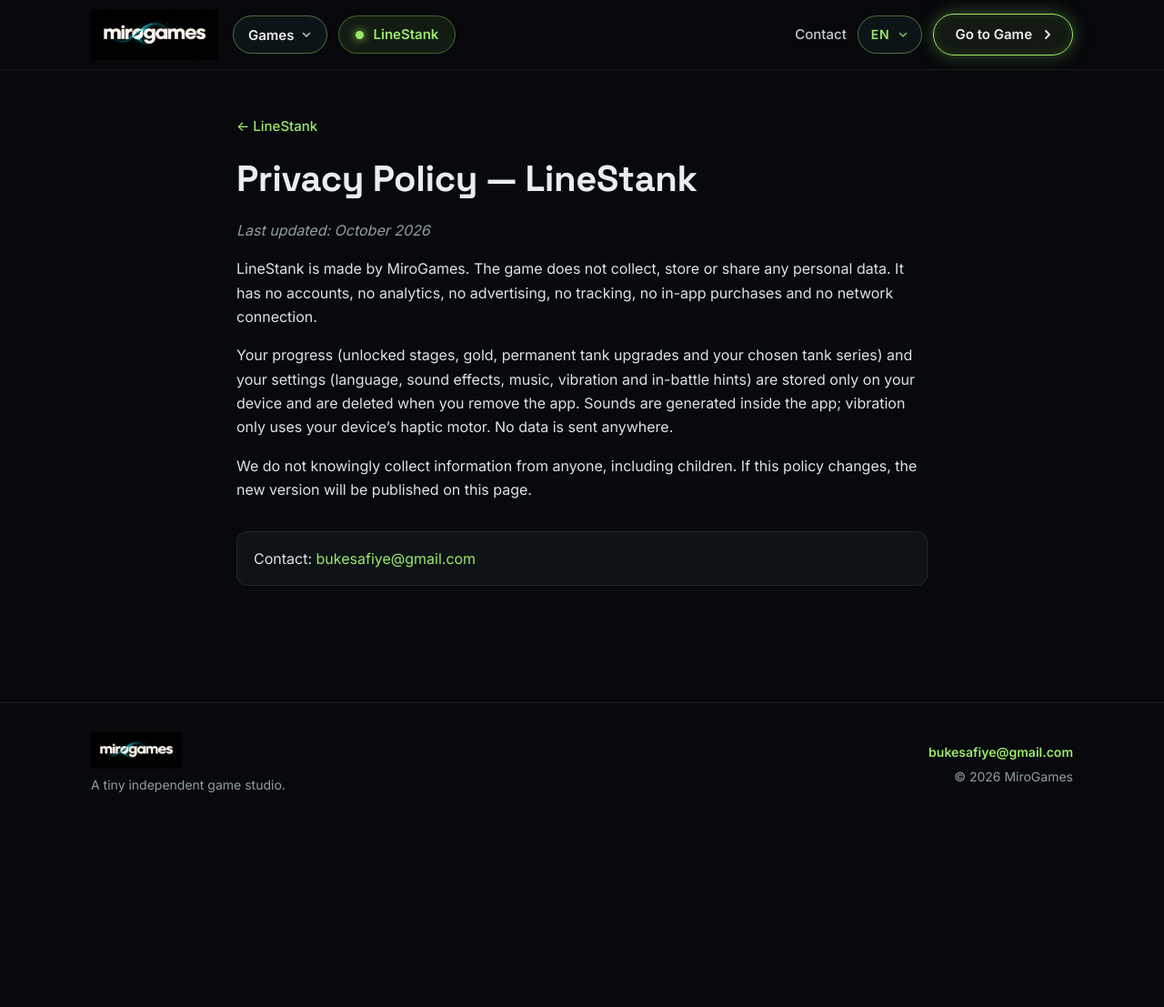
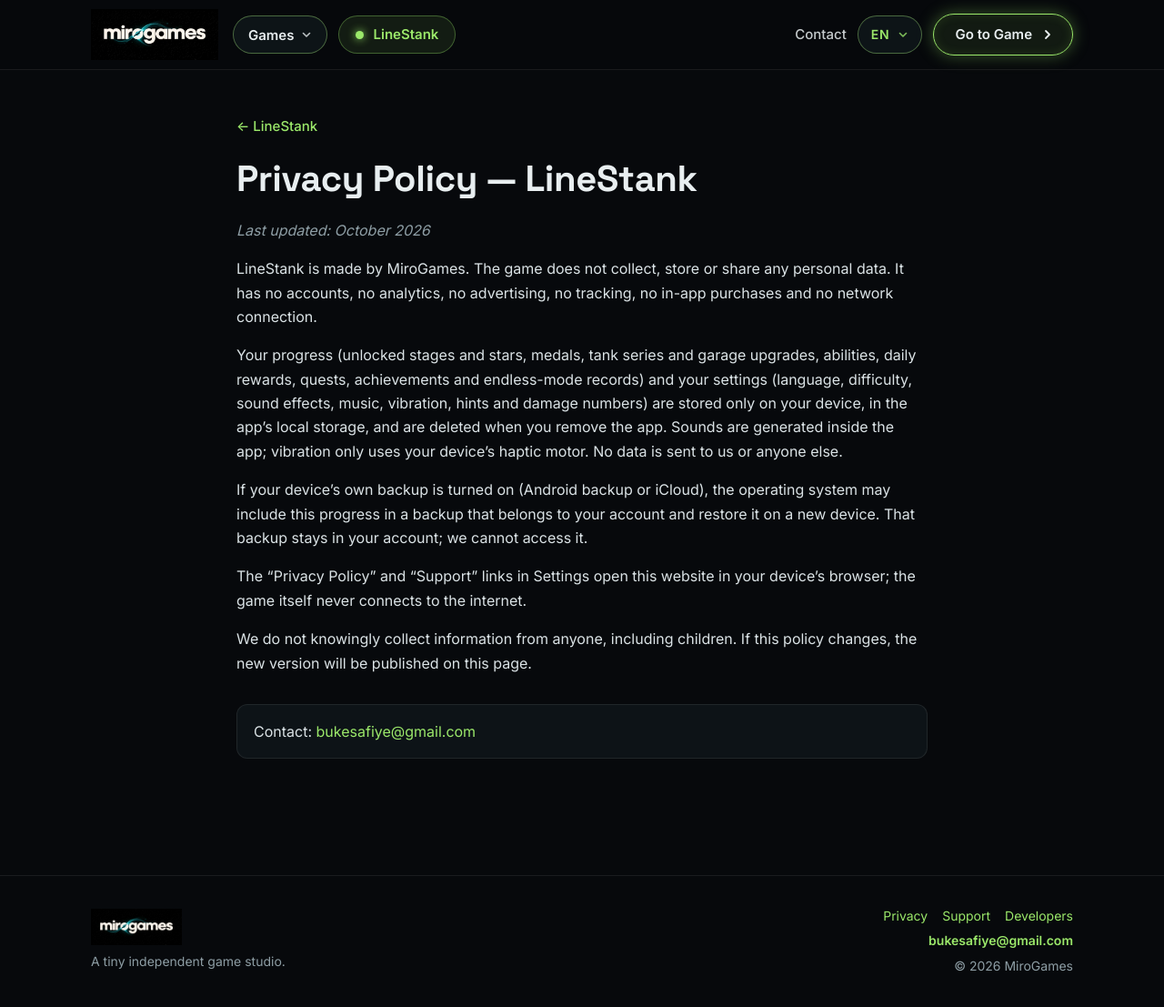
Before and after one commit to bukesafiye/bukesafiye.github.io, a Jekyll site: the page built from Store/linestank/privacy.md, in a window 1280 px wide and 1113 px high. Shown: the top 1107 px of the window at 91% size. Built offline with Jekyll 4.4.1, drawn with Linux system fonts in a browser that asks for light colours; our own code applies the rules of GitHub Pages for plain Markdown files.

Commit message:
Developers page, footer privacy/support/developers links; LineStank privacy and support match the current save and mention device backup
Co-Authored-By: Claude Opus 5.5 <noreply@anthropic.com>

```diff
--- a/Store/linestank/privacy.md
+++ b/Store/linestank/privacy.md
@@ -12,7 +13,11 @@ back_en: LineStank
 
 LineStank, MiroGames tarafından geliştirilmiştir. Oyun hiçbir kişisel veri toplamaz, saklamaz veya paylaşmaz. Oyunda hesap, analiz, reklam, takip, uygulama içi satın alma ve internet bağlantısı yoktur.
 
-İlerlemen (açılan bölümler, altın, kalıcı tank geliştirmeleri ve seçtiğin tank serisi) ile ayarların (dil, ses efektleri, müzik, titreşim ve savaş içi ipuçları) yalnızca cihazında tutulur ve uygulamayı sildiğinde kaldırılır. Sesler uygulamanın içinde üretilir; titreşim yalnızca cihazındaki titreşim motorunu kullanır. Hiçbir veri gönderilmez.
+İlerlemen (açılan bölümler ve yıldızlar, madalyalar, tank serileri ve garaj geliştirmeleri, yetenekler, günlük ödüller, görevler, başarımlar ve sonsuz mod rekorları) ile ayarların (dil, zorluk, ses efektleri, müzik, titreşim, ipuçları ve hasar sayıları) yalnızca cihazında, uygulamanın yerel depolamasında tutulur ve uygulamayı sildiğinde kaldırılır. Sesler uygulamanın içinde üretilir; titreşim yalnızca cihazındaki titreşim motorunu kullanır. Hiçbir veri bize ya da başka birine gönderilmez.
+
+Cihazının kendi yedekleme özelliği (Android yedeklemesi veya iCloud) açıksa, işletim sistemi bu ilerlemeyi senin hesabına ait yedeğe ekleyebilir ve yeni cihazda geri yükleyebilir. Bu yedek senin hesabında kalır; biz ona erişemeyiz.
+
+Ayarlar'daki "Gizlilik Politikası" ve "Destek" bağlantıları bu siteyi cihazının tarayıcısında açar; oyunun kendisi internete bağlanmaz.
 
 Çocuklar dahil hiç kimseden bilerek bilgi toplamayız. Bu politika değişirse yeni hâli bu sayfada yayınlanır.
 
@@ -26,7 +31,11 @@ LineStank, MiroGames tarafından geliştirilmiştir. Oyun hiçbir kişisel veri
 
 LineStank is made by MiroGames. The game does not collect, store or share any personal data. It has no accounts, no analytics, no advertising, no tracking, no in-app purchases and no network connection.
 
-Your progress (unlocked stages, gold, permanent tank upgrades and your chosen tank series) and your settings (language, sound effects, music, vibration and in-battle hints) are stored only on your device and are deleted when you remove the app. Sounds are generated inside the app; vibration only uses your device's haptic motor. No data is sent anywhere.
+Your progress (unlocked stages and stars, medals, tank series and garage upgrades, abilities, daily rewards, quests, achievements and endless-mode records) and your settings (language, difficulty, sound effects, music, vibration, hints and damage numbers) are stored only on your device, in the app's local storage, and are deleted when you remove the app. Sounds are generated inside the app; vibration only uses your device's haptic motor. No data is sent to us or anyone else.
+
+If your device's own backup is turned on (Android backup or iCloud), the operating system may include this progress in a backup that belongs to your account and restore it on a new device. That backup stays in your account; we cannot access it.
+
+The "Privacy Policy" and "Support" links in Settings open this website in your device's browser; the game itself never connects to the internet.
 
 We do not knowingly collect information from anyone, including children. If this policy changes, the new version will be published on this page.
 
--- a/_layouts/default.html
+++ b/_layouts/default.html
@@ -103,6 +103,16 @@
         <p class="muted"><span class="tr">Bağımsız küçük bir oyun stüdyosu.</span><span class="en">A tiny independent game studio.</span></p>
       </div>
       <div class="footer-links">
+        <nav class="footer-nav" aria-label="MiroGames">
+          {%- if current %}
+          {%- assign base = '/Store/' | append: current.slug | append: '/' %}
+          <a href="{{ base | append: 'privacy.html' | relative_url }}"><span class="tr">Gizlilik</span><span class="en">Privacy</span></a>
+          <a href="{{ base | append: 'support.html' | relative_url }}"><span class="tr">Destek</span><span class="en">Support</span></a>
+          {%- else %}
+          <a href="{{ '/developers.html#privacy' | relative_url }}"><span class="tr">Gizlilik</span><span class="en">Privacy</span></a>
+          {%- endif %}
+          <a href="{{ '/developers.html' | relative_url }}"><span class="tr">Geliştiriciler</span><span class="en">Developers</span></a>
+        </nav>
         <a class="mail" href="mailto:bukesafiye@gmail.com">bukesafiye@gmail.com</a>
         <span class="muted">© 2026 MiroGames</span>
       </div>
--- a/assets/css/site.css
+++ b/assets/css/site.css
@@ -271,6 +271,11 @@ h1, h2, h3 { font-family: var(--display); line-height: 1.15; margin: 0 0 .5em; l
 .doc em { color: var(--muted); }
 .back-link { display: inline-block; margin-bottom: 22px; font-weight: 500; font-size: 15px; }
 .doc .contact-line { margin-top: 2em; padding: 16px 18px; border-radius: 12px; background: var(--surface); border: 1px solid var(--line); }
+.dev-games { list-style: none; margin: 18px 0 0; padding: 0; display: grid; gap: 10px; }
+.dev-games li { display: flex; align-items: center; justify-content: space-between; gap: 12px; flex-wrap: wrap; padding: 12px 16px; border-radius: 12px; background: var(--surface); border: 1px solid var(--line); border-left: 3px solid var(--c, var(--accent)); }
+.dev-game { display: inline-flex; align-items: center; gap: 12px; font-weight: 600; font-family: var(--display); color: var(--text); }
+.dev-game img { width: 40px; height: 40px; border-radius: 10px; }
+.dev-links { display: flex; gap: 16px; font-size: 15px; }
 
 /* ---- Footer ---- */
 .site-footer { border-top: 1px solid var(--line); padding: 32px 0 40px; margin-top: 40px; }
@@ -278,6 +283,7 @@ h1, h2, h3 { font-family: var(--display); line-height: 1.15; margin: 0 0 .5em; l
 .footer-logo { height: 40px; width: auto; margin-bottom: 6px; }
 .site-footer p { margin: 0; font-size: 14px; }
 .footer-links { display: flex; flex-direction: column; align-items: flex-end; gap: 4px; font-size: 14px; }
+.footer-nav { display: flex; flex-wrap: wrap; justify-content: flex-end; gap: 4px 16px; }
 .mail { font-weight: 600; }
 
 /* ---- Small screens ---- */
@@ -308,6 +314,7 @@ h1, h2, h3 { font-family: var(--display); line-height: 1.15; margin: 0 0 .5em; l
   .features { grid-template-columns: 1fr; }
   .shots { grid-auto-columns: 62%; }
   .footer-links { align-items: flex-start; }
+  .footer-nav { justify-content: flex-start; }
   .contact-card { padding: 24px; }
 }
 @media (max-width: 480px) {
--- a/index.html
+++ b/index.html
@@ -78,7 +78,10 @@ description: MiroGames — small, strange, atmospheric games for your phone.
         <h2><span class="tr">Bir fikrin ya da sorun mu var?</span><span class="en">An idea or a problem?</span></h2>
         <p><span class="tr">Hata bildirimleri, öneriler, iş birlikleri: hepsini okuyoruz.</span><span class="en">Bug reports, ideas, collaborations: we read them all.</span></p>
       </div>
-      <a class="btn primary" href="mailto:bukesafiye@gmail.com">bukesafiye@gmail.com</a>
+      <div class="hero-actions">
+        <a class="btn primary" href="mailto:bukesafiye@gmail.com">bukesafiye@gmail.com</a>
+        <a class="btn" href="{{ '/developers.html' | relative_url }}"><span class="tr">Geliştiriciler</span><span class="en">Developers</span></a>
+      </div>
     </div>
   </div>
 </section>
```
Also changed, not shown: other parts of Store/linestank/privacy.md (+1 -0 lines), Store/linestank/support.md (+3 -2 lines), developers.md (added, +40 -0 lines).
